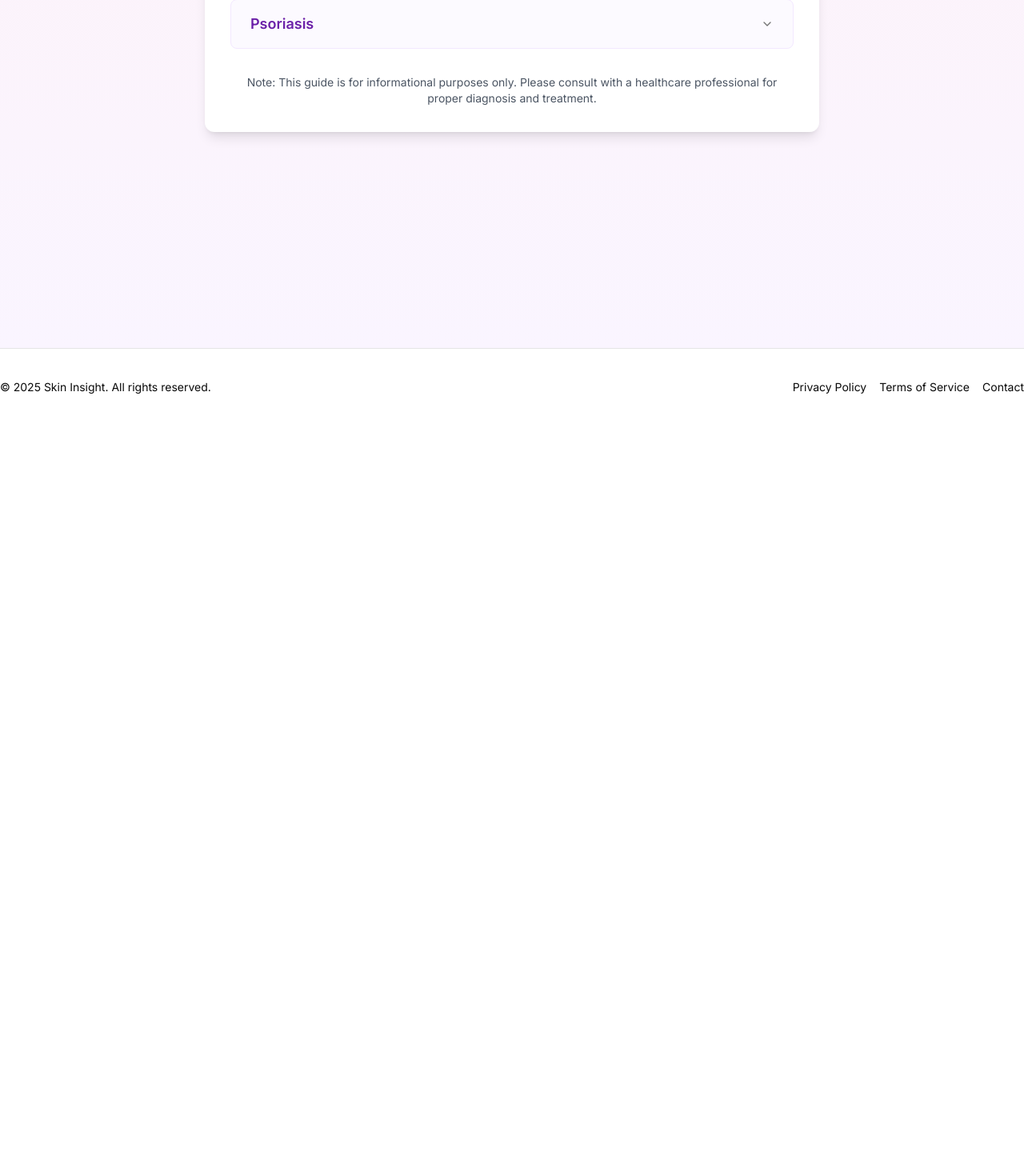
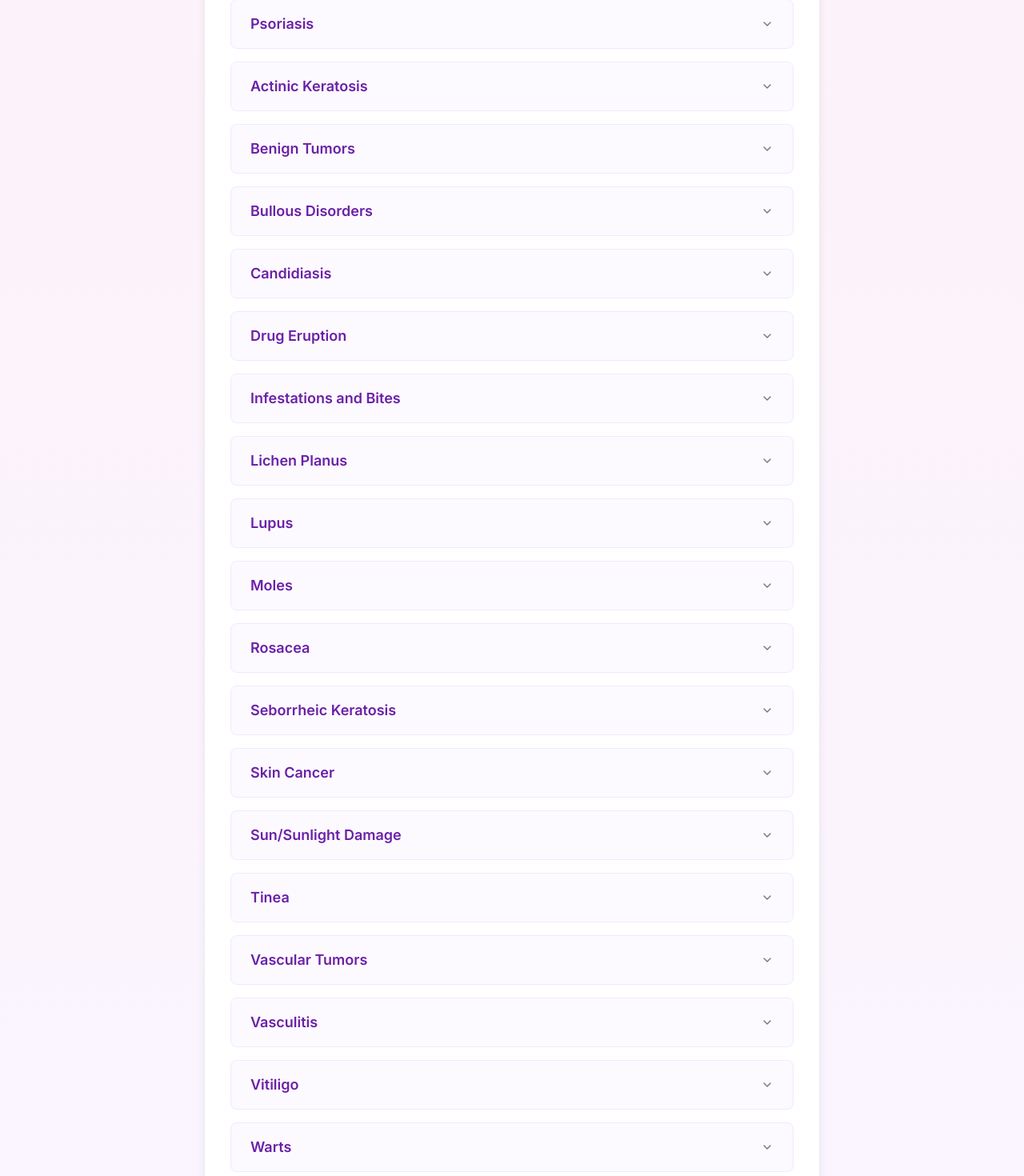
Before and after one commit to JuuyouSan/AXXESS-2025, a Next.js app in the folder frontend/: page /skin-guide in a window 1280 px wide. Shown: the part 430-1900 px from the top of the page at 80% size. Before the commit the page ends 962 px from the top, so only its background shows below. Built offline with nearby package versions, Linux system fonts and the light colour scheme; sample sign-in values are in the browser's storage.

Commit message:
Real Final Final Edit

```diff
--- a/frontend/src/app/layout.tsx
+++ b/frontend/src/app/layout.tsx
@@ -6,7 +6,7 @@ import "./globals.css"
 const inter = Inter({ subsets: ["latin"] })
 
 export const metadata: Metadata = {
-  title: "Skin Insight - AI Powered Skin Disease Detection",
+  title: "DeepSkin - AI Powered Skin Disease Detection",
   description: "Detect skin diseases using AI technology",
 }
 
--- a/frontend/src/app/skin-guide/page.tsx
+++ b/frontend/src/app/skin-guide/page.tsx
@@ -27,6 +27,294 @@ const skinConditions = [
     ],
     treatments: ["Topical treatments", "Light therapy", "Oral or injected medications"],
   },
+  {
+    name: "Actinic Keratosis",
+    description: "A rough, scaly patch on the skin caused by long-term sun exposure, and it may be a precursor to skin cancer.",
+    symptoms: [
+      "Rough, dry, or scaly patches",
+      "Flat to slightly raised patches",
+      "Pink, red, or brown coloration",
+      "Itching or burning sensation"
+    ],
+    treatments: [
+      "Topical medications",
+      "Cryotherapy (freezing)",
+      "Photodynamic therapy",
+      "Regular skin examinations"
+    ],
+  },
+  {
+    name: "Benign Tumors",
+    description: "Non-cancerous growths on the skin that are generally harmless but may be removed for cosmetic reasons or if they cause discomfort.",
+    symptoms: [
+      "Raised or flat growths",
+      "Smooth or irregular surface",
+      "Various colors and sizes",
+      "May be painless"
+    ],
+    treatments: [
+      "Regular monitoring",
+      "Surgical removal if desired",
+      "Laser therapy",
+      "Cryotherapy"
+    ],
+  },
+  {
+    name: "Bullous Disorders",
+    description: "Conditions characterized by the formation of fluid-filled blisters (bullae) on the skin.",
+    symptoms: [
+      "Large fluid-filled blisters",
+      "Itching or burning sensation",
+      "Skin tenderness",
+      "Redness around blisters"
+    ],
+    treatments: [
+      "Corticosteroids",
+      "Immunosuppressive medications",
+      "Wound care",
+      "Protective bandaging"
+    ],
+  },
+  {
+    name: "Candidiasis",
+    description: "A fungal infection that causes red, itchy rashes, typically in warm and moist areas of the body.",
+    symptoms: [
+      "Red, itchy rash",
+      "White or yellow discharge",
+      "Burning sensation",
+      "Skin breakdown"
+    ],
+    treatments: [
+      "Antifungal medications",
+      "Keeping affected areas dry",
+      "Good hygiene practices",
+      "Avoiding irritants"
+    ],
+  },
+  {
+    name: "Drug Eruption",
+    description: "Adverse skin reactions resulting from medications, often presenting as rashes or hives.",
+    symptoms: [
+      "Sudden rash development",
+      "Itching or burning",
+      "Skin redness",
+      "Possible blistering"
+    ],
+    treatments: [
+      "Discontinuing triggering medication",
+      "Antihistamines",
+      "Topical corticosteroids",
+      "Medical evaluation"
+    ],
+  },
+  {
+    name: "Infestations and Bites",
+    description: "Skin reactions resulting from insect bites or parasitic infestations.",
+    symptoms: [
+      "Itching and redness",
+      "Raised bumps or welts",
+      "Skin irritation",
+      "Possible secondary infection"
+    ],
+    treatments: [
+      "Antiparasitic medications",
+      "Anti-itch creams",
+      "Proper cleaning",
+      "Prevention measures"
+    ],
+  },
+  {
+    name: "Lichen Planus",
+    description: "An inflammatory condition affecting the skin and mucous membranes, characterized by purplish, itchy, flat-topped bumps.",
+    symptoms: [
+      "Purple, itchy bumps",
+      "White lines on mucous membranes",
+      "Scalp inflammation",
+      "Nail changes"
+    ],
+    treatments: [
+      "Topical corticosteroids",
+      "Oral medications",
+      "UV light therapy",
+      "Stress management"
+    ],
+  },
+  {
+    name: "Lupus",
+    description: "An autoimmune disease that can cause inflammation and rashes on the skin, particularly on sun-exposed areas.",
+    symptoms: [
+      "Butterfly-shaped rash on face",
+      "Skin sensitivity to sunlight",
+      "Red, scaly patches",
+      "Hair loss"
+    ],
+    treatments: [
+      "Sun protection",
+      "Immunosuppressive medications",
+      "Topical treatments",
+      "Lifestyle modifications"
+    ],
+  },
+  {
+    name: "Moles",
+    description: "Common skin growths that can be flat or raised, typically brown in color, and usually harmless.",
+    symptoms: [
+      "Round or oval spots",
+      "Brown, black, or flesh-colored",
+      "Uniform or irregular shape",
+      "May change over time"
+    ],
+    treatments: [
+      "Regular monitoring",
+      "Professional skin checks",
+      "Surgical removal if suspicious",
+      "Documentation of changes"
+    ],
+  },
+  {
+    name: "Rosacea",
+    description: "A chronic inflammatory skin condition causing redness and visible blood vessels in the face.",
+    symptoms: [
+      "Facial redness",
+      "Visible blood vessels",
+      "Bumps and pimples",
+      "Skin sensitivity"
+    ],
+    treatments: [
+      "Topical medications",
+      "Oral antibiotics",
+      "Laser therapy",
+      "Trigger avoidance"
+    ],
+  },
+  {
+    name: "Seborrheic Keratosis",
+    description: "Common benign skin growths that often appear during middle age, resembling stuck-on warts.",
+    symptoms: [
+      "Waxy, scaly growths",
+      "Brown, black, or tan color",
+      "Raised, 'stuck-on' appearance",
+      "Various sizes"
+    ],
+    treatments: [
+      "Cryotherapy",
+      "Curettage",
+      "Laser treatment",
+      "Regular monitoring"
+    ],
+  },
+  {
+    name: "Skin Cancer",
+    description: "Abnormal growth of skin cells, typically developing on sun-exposed skin, with several types including melanoma, basal cell, and squamous cell carcinoma.",
+    symptoms: [
+      "New or changing moles",
+      "Unusual growths",
+      "Non-healing sores",
+      "Changes in skin appearance"
+    ],
+    treatments: [
+      "Surgical removal",
+      "Radiation therapy",
+      "Chemotherapy",
+      "Immunotherapy"
+    ],
+  },
+  {
+    name: "Sun/Sunlight Damage",
+    description: "Harmful effects of UV exposure on the skin, leading to premature aging and increased risk of skin cancer.",
+    symptoms: [
+      "Wrinkles and fine lines",
+      "Age spots",
+      "Uneven skin tone",
+      "Dry, rough texture"
+    ],
+    treatments: [
+      "Daily sunscreen use",
+      "Protective clothing",
+      "Antioxidant treatments",
+      "Skin repair products"
+    ],
+  },
+  {
+    name: "Tinea",
+    description: "A common fungal infection, often known as ringworm, causing red, itchy, and sometimes circular rashes.",
+    symptoms: [
+      "Circular, red rashes",
+      "Itching and burning",
+      "Scaly or cracked skin",
+      "Spreading rings"
+    ],
+    treatments: [
+      "Antifungal medications",
+      "Keeping skin dry",
+      "Good hygiene practices",
+      "Prevention of spread"
+    ],
+  },
+  {
+    name: "Vascular Tumors",
+    description: "Benign growths made up of blood vessels that can appear on or under the skin, ranging from birthmarks to acquired lesions.",
+    symptoms: [
+      "Red or purple growths",
+      "Raised or flat patches",
+      "May be warm to touch",
+      "Possible swelling"
+    ],
+    treatments: [
+      "Laser therapy",
+      "Surgical removal",
+      "Medication for larger lesions",
+      "Regular monitoring"
+    ],
+  },
+  {
+    name: "Vasculitis",
+    description: "Inflammation of blood vessels that can cause skin changes, including rashes, spots, and ulcers.",
+    symptoms: [
+      "Red or purple spots",
+      "Skin ulcers",
+      "Rashes or lesions",
+      "Tender or painful areas"
+    ],
+    treatments: [
+      "Corticosteroids",
+      "Immunosuppressive drugs",
+      "Wound care",
+      "Regular medical monitoring"
+    ],
+  },
+  {
+    name: "Vitiligo",
+    description: "A condition where patches of skin lose their pigment, resulting in white patches on various parts of the body.",
+    symptoms: [
+      "White patches on skin",
+      "Premature graying of hair",
+      "Loss of color in mouth/eyes",
+      "Patches that grow over time"
+    ],
+    treatments: [
+      "Topical medications",
+      "Light therapy",
+      "Skin camouflage",
+      "Depigmentation for extensive cases"
+    ],
+  },
+  {
+    name: "Warts",
+    description: "Small, rough growths on the skin caused by viral infections, particularly the human papillomavirus (HPV).",
+    symptoms: [
+      "Rough, raised bumps",
+      "May have black dots",
+      "Can be painful when pressed",
+      "May appear in clusters"
+    ],
+    treatments: [
+      "Cryotherapy",
+      "Topical medications",
+      "Laser treatment",
+      "Surgical removal"
+    ],
+  }
 ]
 
 export default function SkinGuide() {
--- a/frontend/src/components/site-layout.tsx
+++ b/frontend/src/components/site-layout.tsx
@@ -5,6 +5,7 @@ import { useEffect } from "react"
 import Link from "next/link"
 import { usePathname, useRouter } from "next/navigation"
 import { Button } from "@/components/ui/button"
+import Image from "next/image"
 
 const NavItem = ({ href, children }: { href: string; children: React.ReactNode }) => {
   const pathname = usePathname()
@@ -46,7 +47,14 @@ const SiteLayout = ({ children }: { children: React.ReactNode }) => {
         <div className="container flex h-16 items-center justify-between px-4 md:px-8">
           <div className="flex gap-6 md:gap-10">
             <Link href="/ai-detector" className="flex items-center space-x-2">
-              <span className="inline-block font-bold text-purple-900">Skin Insight</span>
+              <Image
+                src="/logo.png"
+                alt="DeepSkin Logo"
+                width={32}
+                height={32}
+                className="h-8 w-auto"
+              />
+              <span className="inline-block font-bold text-purple-900">DeepSkin</span>
             </Link>
             <nav className="hidden md:flex gap-8 ml-8">
               <NavItem href="/ai-detector">AI Detector</NavItem>
```
Also changed, not shown: frontend/public/logo.png (added), 1 other file (tests, documents, lock files or other folders).
